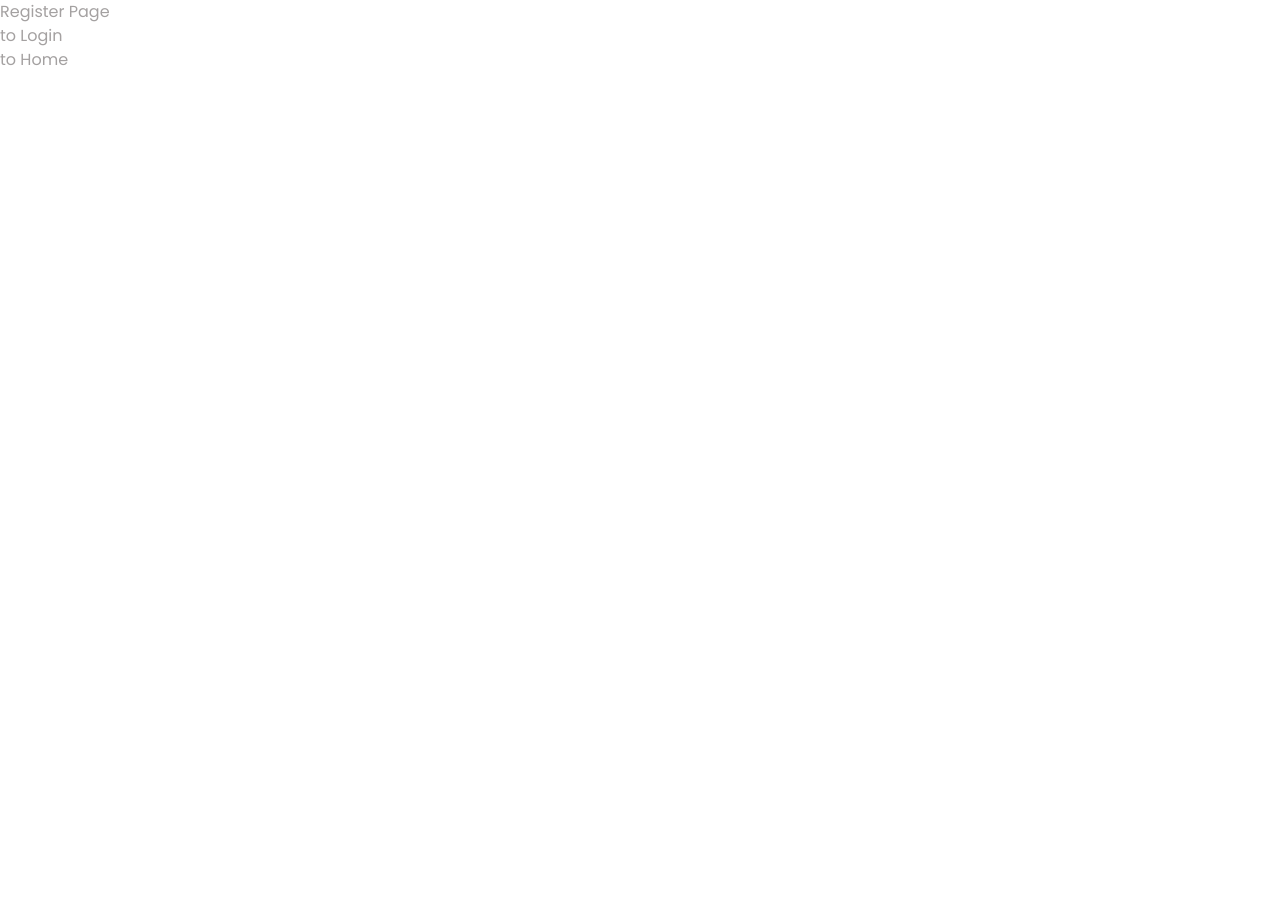
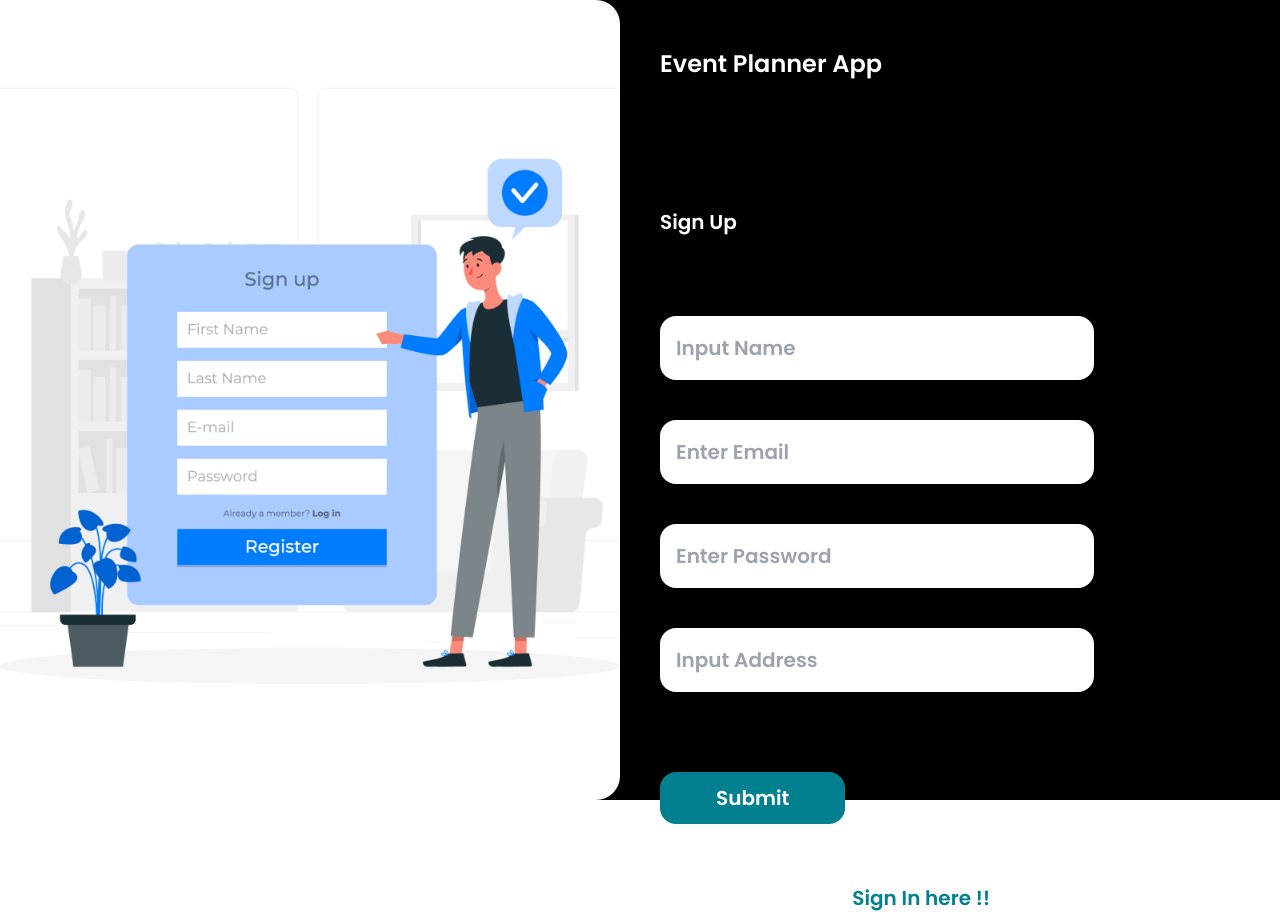
Before and after one commit to IrwanFicoFar/event-planner-app, a React (Vite) app: page /register in a window 1280 px wide. Before the commit the page ends 800 px from the top, so only its background shows below. Built offline with nearby package versions, Linux system fonts and the light colour scheme.

Commit message:
slicing register

```diff
--- a/src/components/Button.tsx
+++ b/src/components/Button.tsx
@@ -8,7 +8,7 @@ export const ButtonSubmit: FC<Props> = (props) => {
   const { label } = props;
   return (
     <button
-      className="bg-@028090 py-3 my-10 px-14 inline-flex justify-center items-center rounded-2xl text-xl font-semibold "
+      className="bg-@028090 py-3 my-10 px-14 inline-flex justify-center items-center rounded-2xl text-xl text-white font-semibold "
       {...props}
     >
       {label}
--- a/src/components/Navbar.tsx
+++ b/src/components/Navbar.tsx
@@ -19,7 +19,7 @@ export const Navbar: FC = () => {
   const [login, setLogin] = useState<boolean>(true);
 
   useEffect(() => {
-    setLogin(true);
+    setLogin(false);
   }, []);
 
   return (
@@ -131,14 +131,14 @@ export const Navbar: FC = () => {
                   <div className="hidden sm:block sm:ml-6">
                     <div className="flex space-x-4">
                       <Link
-                        to="login"
+                        to="/login"
                         className="flex gap-2 items-center px-4 text-white hover:bg-gray-700 hover:text-white py-2 rounded-md text-md font-medium"
                       >
                         <BiLogIn />
                         Login
                       </Link>
                       <Link
-                        to="register"
+                        to="/register"
                         className="flex gap-2 items-center px-4 text-white hover:bg-gray-700 hover:text-white py-2 rounded-md text-md font-medium"
                       >
                         <BiUserPlus className="text-xl" />
--- a/src/pages/auth/Login.tsx
+++ b/src/pages/auth/Login.tsx
@@ -24,7 +24,7 @@ const Login: FC = () => {
             Event Planner App
           </h1>
         </div>
-        <h1 className="text-xl font-semibold my-20">Sign In</h1>
+        <h1 className="text-xl text-white font-semibold my-20">Sign In</h1>
         <div className="">
           <form>
             <div className="w-[70%] flex flex-col gap-12">
@@ -50,9 +50,11 @@ const Login: FC = () => {
             </div>
           </form>
           <div className="my-5">
-            <h1 className="text-xl font-semibold">
+            <h1 className="text-xl font-semibold text-white">
               don’t have an account ?{" "}
-              <span className="text-@028090">Sign Up !!</span>{" "}
+              <span className="text-@028090">
+                <Link to="/register">Sign Up here !!</Link>
+              </span>
             </h1>
           </div>
         </div>
--- a/src/pages/auth/Register.tsx
+++ b/src/pages/auth/Register.tsx
@@ -1,16 +1,84 @@
-import { FC } from "react";
+import { FC, useState } from "react";
 import { Link } from "react-router-dom";
+import { Input } from "../../components/Input";
+import { ButtonSubmit } from "../../components/Button";
+
+interface objSubmitType {
+  name: string;
+  email: string;
+  password: string;
+  address: string;
+}
 
 const Register: FC = () => {
+  const [inputValue, setInputValue] = useState<string>("");
+  const [objSUbmit, setObjSubmit] = useState<objSubmitType>({
+    name: "",
+    email: "",
+    password: "",
+    address: "",
+  });
+
   return (
-    <div>
-      <h1>Register Page</h1>
-      <Link to="/login">
-        <h1>to Login</h1>
-      </Link>
-      <Link to="/">
-        <h1>to Home</h1>
-      </Link>
+    <div className="h-screen flex mx-auto space-x-10 bg-black">
+      <div className="hidden md:block  md:w-[50%] bg-[url('/register.jpg')] bg-center bg-cover rounded-r-3xl"></div>
+      <div className="w-full  md:w-[50%] ">
+        <div className="h-32 bg-black flex items-center">
+          <h1 className="text-2xl font-semibold text-white">
+            Event Planner App
+          </h1>
+        </div>
+        <h1 className="text-xl text-white font-semibold my-20">Sign Up</h1>
+        <div className="">
+          <form>
+            <div className="w-[70%] flex flex-col gap-10">
+              <Input
+                placeholder="Input Name"
+                id="input-name"
+                type="text"
+                onChange={(event) =>
+                  setObjSubmit({ ...objSUbmit, name: event.target.value })
+                }
+              />
+              <Input
+                placeholder="Enter Email"
+                id="input-email"
+                type="email"
+                onChange={(event) =>
+                  setObjSubmit({ ...objSUbmit, email: event.target.value })
+                }
+              />
+              <Input
+                placeholder="Enter Password"
+                id="input-password"
+                type="password"
+                onChange={(event) =>
+                  setObjSubmit({ ...objSUbmit, password: event.target.value })
+                }
+              />
+              <Input
+                placeholder="Input Address"
+                id="input-address"
+                type="text"
+                onChange={(event) =>
+                  setObjSubmit({ ...objSUbmit, address: event.target.value })
+                }
+              />
+              <div>
+                <ButtonSubmit type="submit" label="Submit" />
+              </div>
+            </div>
+          </form>
+          <div className="my-5">
+            <h1 className="text-xl font-semibold text-white">
+              have an account ?{" "}
+              <span className="text-@028090">
+                <Link to="/login">Sign In here !!</Link>
+              </span>
+            </h1>
+          </div>
+        </div>
+      </div>
     </div>
   );
 };
```
Also changed, not shown: public/register.jpg (added).
